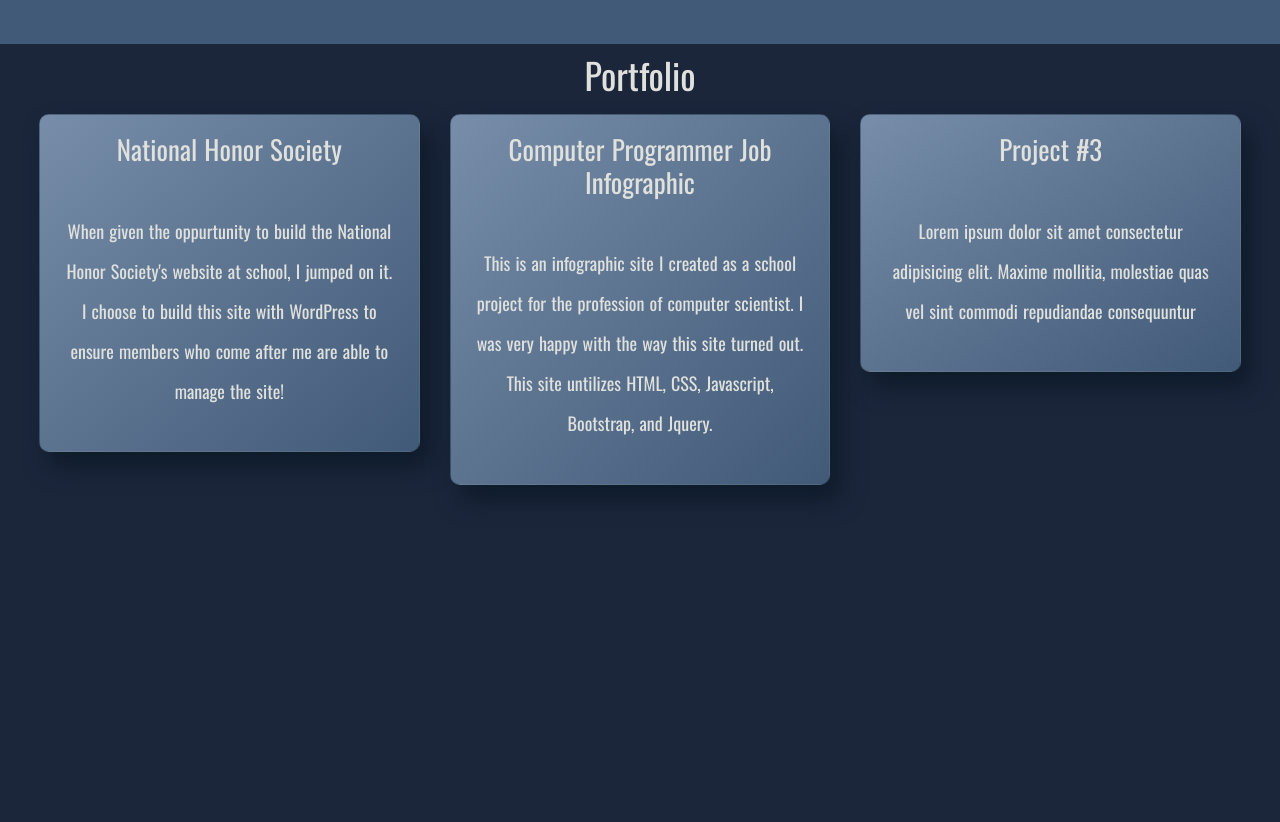
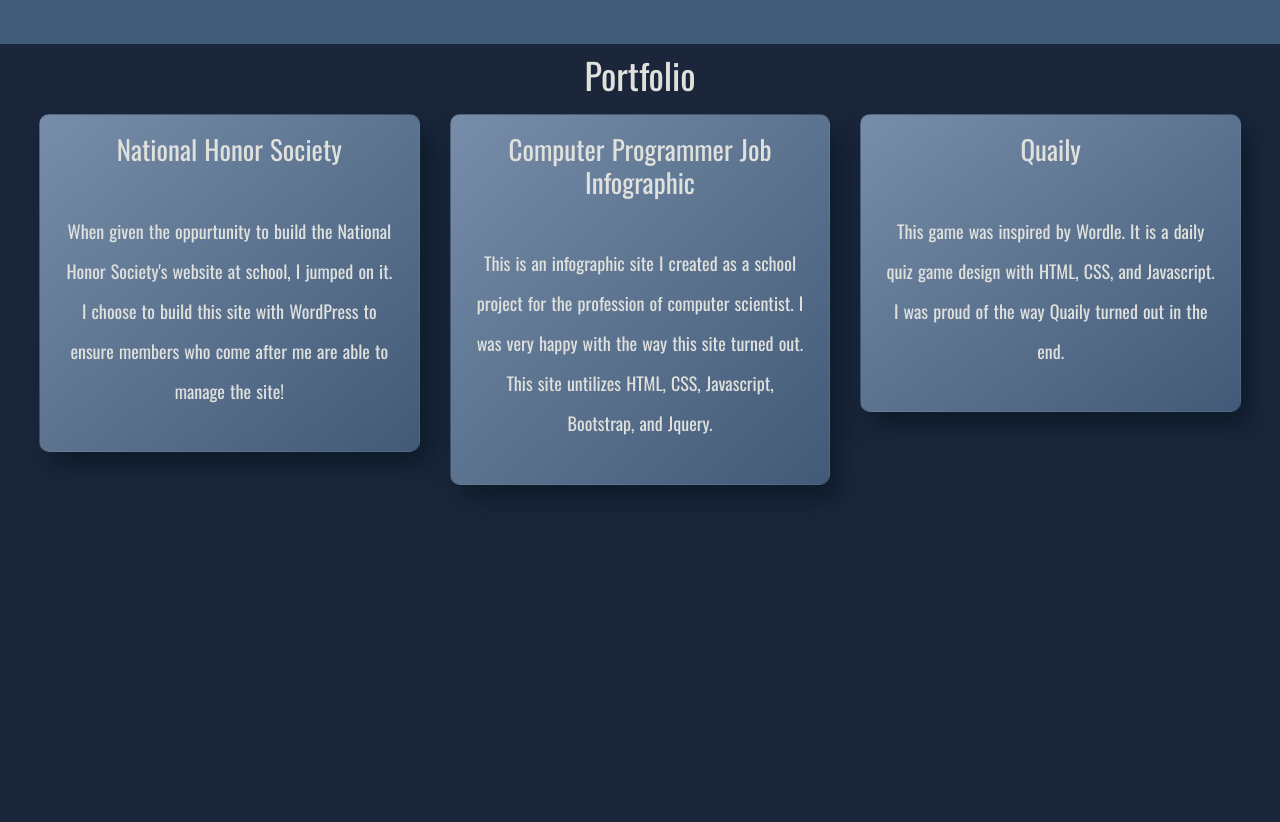
Before and after one commit to pjpassero/pjpasseroportfolio, a plain HTML site: page index.html in a window 1280 px wide. Shown: the part 1500-2322 px from the top of the page. Drawn offline with nearby package versions, Linux system fonts and the light colour scheme; a web font is replaced by a local one.

Commit message:
Added a new Project

```diff
--- a/index.html
+++ b/index.html
@@ -124,13 +124,13 @@
                 <div class="col">
                     <div class="card inPCard mb-3 gradient">
                         <div class="card-title text-center">
-                            <h4 class="mt-3"><a style="color:var(--platinum);" href="#">Project #3</a></h4>
+                            <h4 class="mt-3"><a style="color:var(--platinum);" href="#">Quaily</a></h4>
 
                         </div>
                         <div class="card-body text-center" style="color:var(--platinum);">
                             <p>
-                                Lorem ipsum dolor sit amet consectetur adipisicing elit. Maxime mollitia,
-                                molestiae quas vel sint commodi repudiandae consequuntur
+                                This game was inspired by Wordle. It is a daily quiz game design with HTML,
+                                CSS, and Javascript. I was proud of the way Quaily turned out in the end.
                             </p>
                         </div>
                     </div>
```
